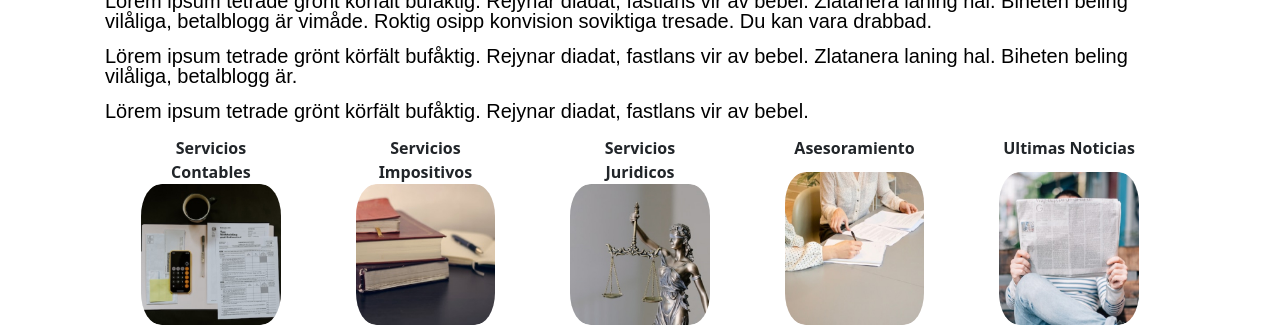
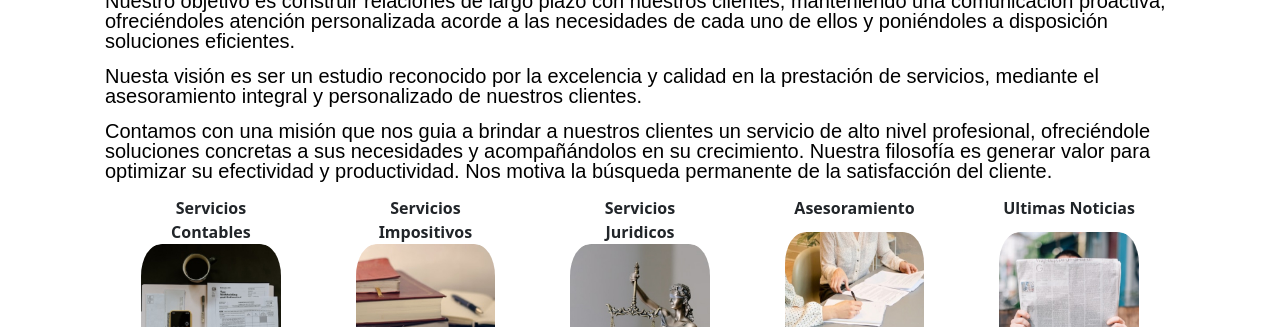
Before and after one commit to AndresAmuchastegui/PROYECTO-CODER, a plain HTML site: page pages/servicios.html in a window 1280 px wide. Shown: the part 446-773 px from the top of the page. Drawn offline with nearby package versions, Linux system fonts and the light colour scheme.

Commit message:
segundo commit antes de la entrega

```diff
--- a/pages/servicios.html
+++ b/pages/servicios.html
@@ -43,9 +43,9 @@
                         Nuestros Servicios
                     </h2>
                     <div>
-                        <p class="textoDesc">Lörem ipsum tetrade grönt körfält bufåktig. Rejynar diadat, fastlans vir av bebel. Zlatanera laning hal. Biheten beling vilåliga, betalblogg är vimåde. Roktig osipp konvision soviktiga tresade. Du kan vara drabbad.</p>
-                        <p class="textoDesc">Lörem ipsum tetrade grönt körfält bufåktig. Rejynar diadat, fastlans vir av bebel. Zlatanera laning hal. Biheten beling vilåliga, betalblogg är.</p>
-                        <p class="textoDesc">Lörem ipsum tetrade grönt körfält bufåktig. Rejynar diadat, fastlans vir av bebel. </p>
+                        <p class="textoDesc">Nuestro objetivo es construir relaciones de largo plazo con nuestros clientes, manteniendo una comunicación proactiva, ofreciéndoles atención personalizada acorde a las necesidades de cada uno de ellos y poniéndoles a disposición soluciones eficientes.</p>
+                        <p class="textoDesc">Nuesta visión es ser un estudio reconocido por la excelencia y calidad en la prestación de servicios, mediante el asesoramiento integral y personalizado de nuestros clientes.</p>
+                        <p class="textoDesc">Contamos con una misión que nos guia a brindar a nuestros clientes un servicio de alto nivel profesional, ofreciéndole soluciones concretas a sus necesidades y acompañándolos en su crecimiento. Nuestra filosofía es generar valor para optimizar su efectividad y productividad. Nos motiva la búsqueda permanente de la satisfacción del cliente. </p>
                     </div>
 
                 </section>
```
Also changed, not shown: index.html (+3 -3 lines).
